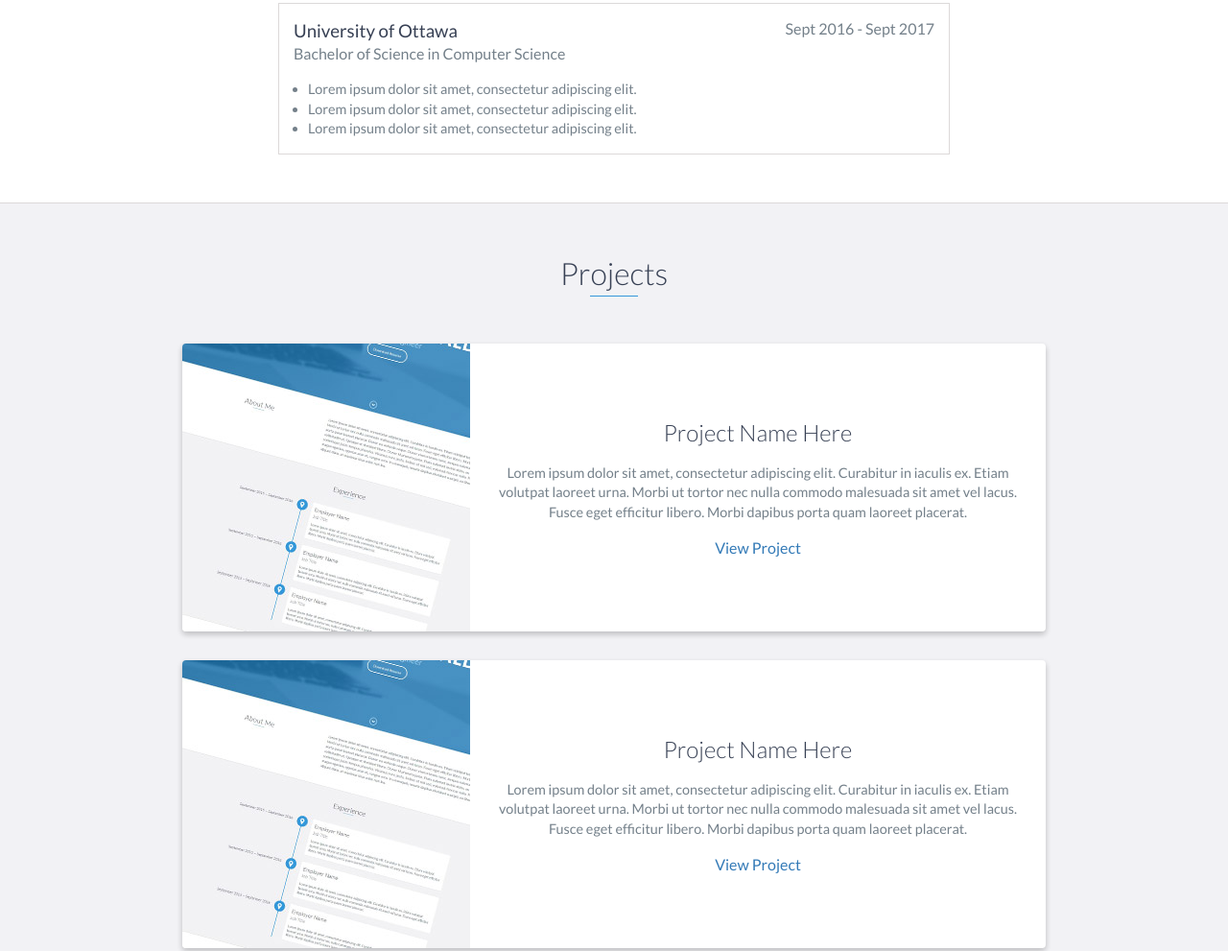
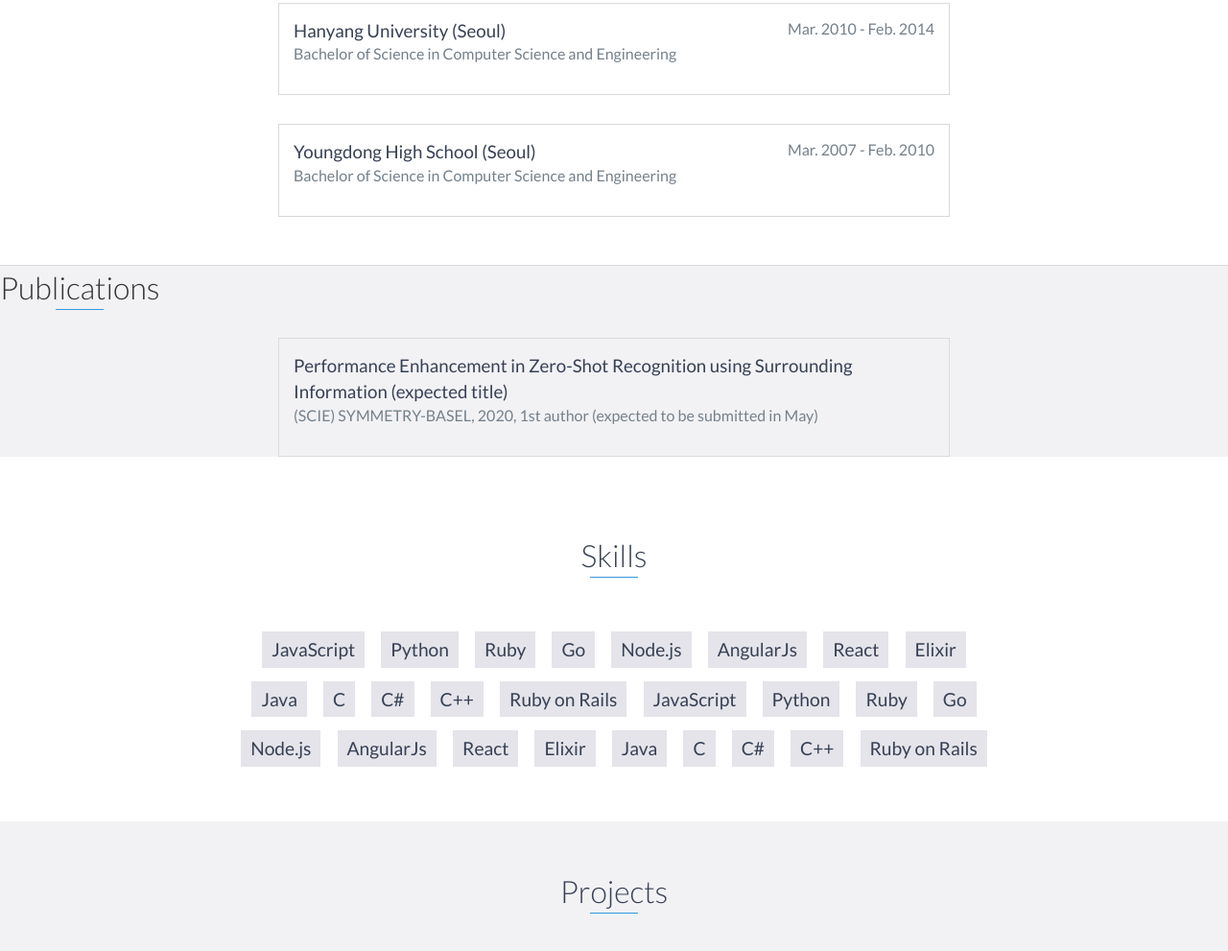
Before and after one commit to tim0225/tim0225.github.io, a website: page index.html in a window 1280 px wide. Shown: the part 1438-2429 px from the top of the page at 96% size. Drawn offline with nearby package versions, Linux system fonts and the light colour scheme.

Commit message:
update temp publications

```diff
--- a/index.html
+++ b/index.html
@@ -34,11 +34,14 @@
                 <a href="#education">Education</a>
             </li>
             <li>
-                <a href="#projects">Projects</a>
+                <a href="#publications">Publications</a>
             </li>
             <li>
                 <a href="#skills">Skills</a>
             </li>
+            <li>
+                    <a href="#projects">Projects</a>
+                </li>
             <li>
                 <a href="#contact">Contact</a>
             </li>
@@ -87,7 +90,7 @@
         <h2 class="heading">Experience</h2>
         <div id="experience-timeline">
             <div data-date="Mar. 2016 – Present">
-                <h3>Hanyang Univ.</h3>
+                <h3><b>Hanyang Univ.</b></h3>
                 <h4>PhD Course</h4>
                 <!-- <p>
                     Lorem ipsum dolor sit amet, consectetur adipiscing elit. Curabitur in iaculis ex. Etiam volutpat laoreet urna. Morbi ut tortor nec nulla commodo malesuada sit amet vel lacus. Fusce eget efficitur libero. Morbi dapibus porta quam laoreet placerat.
@@ -124,24 +127,64 @@
         <!-- End .education-block -->
 
         <div class="education-block">
-            <h3>University of Ottawa</h3>
-            <span class="education-date">Sept 2016 - Sept 2017</span>
-            <h4>Bachelor of Science in Computer Science</h4>
-            <ul>
-                <li>
-                    Lorem ipsum dolor sit amet, consectetur adipiscing elit.
-                </li>
-                <li>
-                    Lorem ipsum dolor sit amet, consectetur adipiscing elit.
-                </li>
-                <li>
-                    Lorem ipsum dolor sit amet, consectetur adipiscing elit.
-                </li>
-            </ul>
+            <h3>Hanyang University (Seoul)</h3>
+            <span class="education-date">Mar. 2010 - Feb. 2014</span>
+            <h4>Bachelor of Science in Computer Science and Engineering</h4>
+        </div>
+        <!-- End .education-block -->
+
+        <div class="education-block">
+            <h3>Youngdong High School (Seoul)</h3>
+            <span class="education-date">Mar. 2007 - Feb. 2010</span>
+            <h4>Bachelor of Science in Computer Science and Engineering</h4>
         </div>
         <!-- End .education-block -->
     </div>
     <!-- End #education -->
+
+    <div id="publications" class="background-alt">
+        <h2 class="heading">Publications</h2>
+        <div class="education-block">
+            <h3 href="http://ai.hanyang.ac.kr/">Performance Enhancement in Zero-Shot Recognition using Surrounding Information (expected title)</h3>
+            <h4>(SCIE) SYMMETRY-BASEL, 2020, 1st author (expected to be submitted in May)</h4>
+        </div>
+        <!-- End .education-block -->
+    </div>
+    <!-- End #publications -->
+
+    <div id="skills">
+            <h2 class="heading">Skills</h2>
+            <ul>
+                <li>JavaScript</li>
+                <li>Python</li>
+                <li>Ruby</li>
+                <li>Go</li>
+                <li>Node.js</li>
+                <li>AngularJs</li>
+                <li>React</li>
+                <li>Elixir</li>
+                <li>Java</li>
+                <li>C</li>
+                <li>C#</li>
+                <li>C++</li>
+                <li>Ruby on Rails</li>
+                <li>JavaScript</li>
+                <li>Python</li>
+                <li>Ruby</li>
+                <li>Go</li>
+                <li>Node.js</li>
+                <li>AngularJs</li>
+                <li>React</li>
+                <li>Elixir</li>
+                <li>Java</li>
+                <li>C</li>
+                <li>C#</li>
+                <li>C++</li>
+                <li>Ruby on Rails</li>
+            </ul>
+    </div>
+    <!-- End #skills -->
+
 
     <div id="projects" class="background-alt">
         <h2 class="heading">Projects</h2>
@@ -183,38 +226,7 @@
     </div>
     <!-- End #projects -->
 
-    <div id="skills">
-        <h2 class="heading">Skills</h2>
-        <ul>
-            <li>JavaScript</li>
-            <li>Python</li>
-            <li>Ruby</li>
-            <li>Go</li>
-            <li>Node.js</li>
-            <li>AngularJs</li>
-            <li>React</li>
-            <li>Elixir</li>
-            <li>Java</li>
-            <li>C</li>
-            <li>C#</li>
-            <li>C++</li>
-            <li>Ruby on Rails</li>
-            <li>JavaScript</li>
-            <li>Python</li>
-            <li>Ruby</li>
-            <li>Go</li>
-            <li>Node.js</li>
-            <li>AngularJs</li>
-            <li>React</li>
-            <li>Elixir</li>
-            <li>Java</li>
-            <li>C</li>
-            <li>C#</li>
-            <li>C++</li>
-            <li>Ruby on Rails</li>
-        </ul>
-    </div>
-    <!-- End #skills -->
+
 
     <div id="contact">
         <h2>Get in Touch</h2>
```
